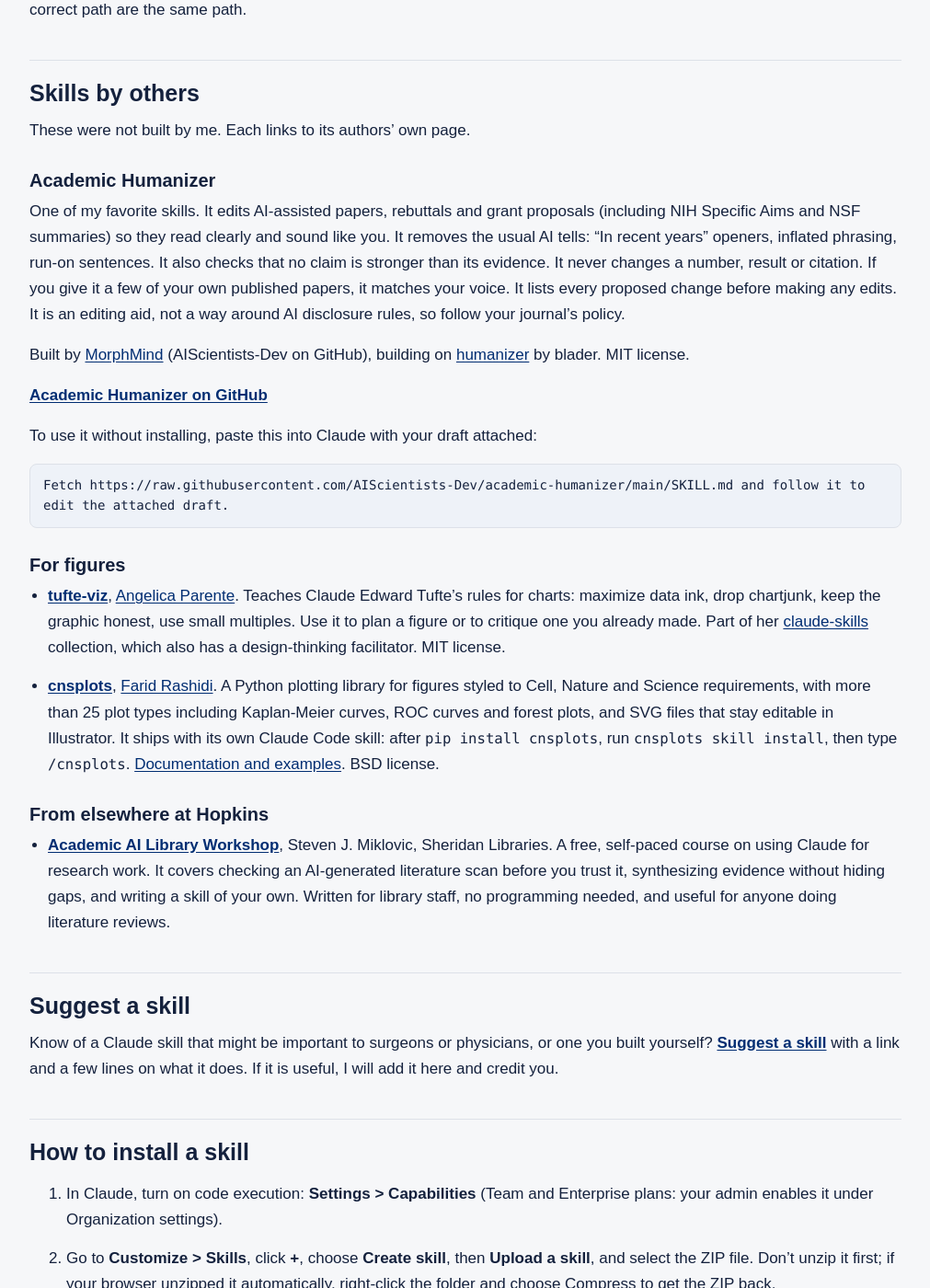
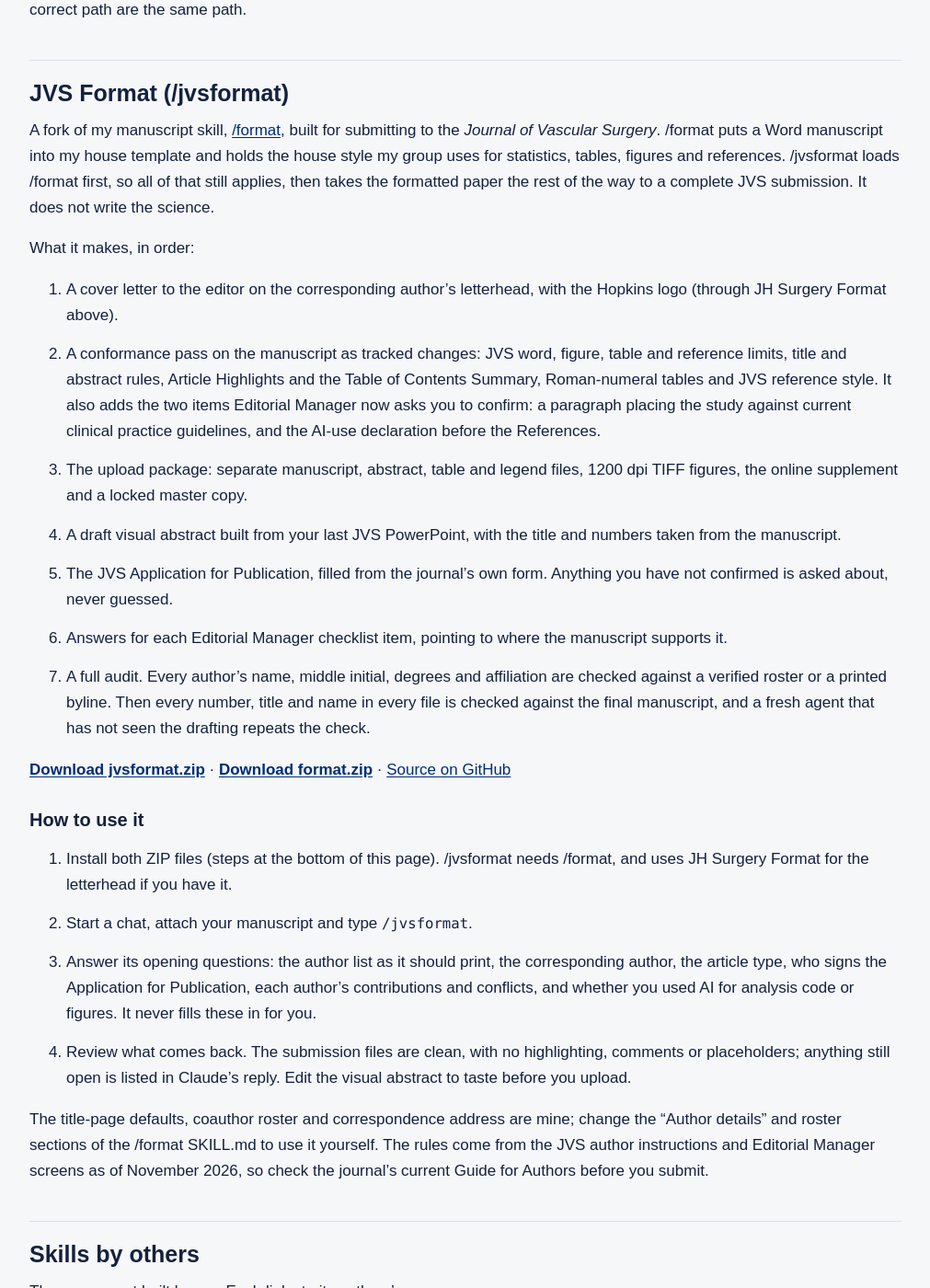
Before and after one commit to davidstonko/ai-surgery, a Jekyll site: the page built from docs/skills/index.md, in a window 1280 px wide and 1400 px high, scrolled down 1793 px. Shown: the whole window at 92% size, without its empty margins (134-1145 px from the left). Built offline with Jekyll 4.4.1, drawn with Linux system fonts in a browser that asks for light colours.

Commit message:
Skills page: add /jvsformat (#1)
* Skills page: add /jvsformat, the JVS fork of /format

Co-Authored-By: Claude Opus 5.5 <noreply@anthropic.com>
Claude-Session: https://claude.ai/code/session_01BDrKAK8ZvpJoCMMVrBVPk6

* Skills page: submission files carry no highlighting

Co-Authored-By: Claude Opus 5.5 <noreply@anthropic.com>
Claude-Session: https://claude.ai/code/session_01BDrKAK8ZvpJoCMMVrBVPk6

---------

Co-authored-by: Claude Opus 5.5 <noreply@anthropic.com>

```diff
--- a/docs/skills/index.md
+++ b/docs/skills/index.md
@@ -51,6 +51,31 @@ Each prompt works with or without the skill installed (on the free plan, do step
 
 An installed skill costs one line of context until you call it, and because its text is identical every session it is served from the model's prompt cache instead of being reprocessed. House colors, slide geometry, logo rules and per-format structures are already worked out, so drafts converge in one or two turns instead of a long revision cycle. Attaching an old deck as a style example costs 10 to 100 times more tokens every time. And because the brand standards are built in, the lazy path and the correct path are the same path.
 
+## JVS Format (/jvsformat)
+
+A fork of my manuscript skill, [/format](https://github.com/davidstonko/stonko-format), built for submitting to the *Journal of Vascular Surgery*. /format puts a Word manuscript into my house template and holds the house style my group uses for statistics, tables, figures and references. /jvsformat loads /format first, so all of that still applies, then takes the formatted paper the rest of the way to a complete JVS submission. It does not write the science.
+
+What it makes, in order:
+
+1. A cover letter to the editor on the corresponding author's letterhead, with the Hopkins logo (through JH Surgery Format above).
+2. A conformance pass on the manuscript as tracked changes: JVS word, figure, table and reference limits, title and abstract rules, Article Highlights and the Table of Contents Summary, Roman-numeral tables and JVS reference style. It also adds the two items Editorial Manager now asks you to confirm: a paragraph placing the study against current clinical practice guidelines, and the AI-use declaration before the References.
+3. The upload package: separate manuscript, abstract, table and legend files, 1200 dpi TIFF figures, the online supplement and a locked master copy.
+4. A draft visual abstract built from your last JVS PowerPoint, with the title and numbers taken from the manuscript.
+5. The JVS Application for Publication, filled from the journal's own form. Anything you have not confirmed is asked about, never guessed.
+6. Answers for each Editorial Manager checklist item, pointing to where the manuscript supports it.
+7. A full audit. Every author's name, middle initial, degrees and affiliation are checked against a verified roster or a printed byline. Then every number, title and name in every file is checked against the final manuscript, and a fresh agent that has not seen the drafting repeats the check.
+
+**[Download jvsformat.zip](https://github.com/davidstonko/stonko-format/raw/main/jvsformat.zip)** &middot; **[Download format.zip](https://github.com/davidstonko/stonko-format/raw/main/format.zip)** &middot; [Source on GitHub](https://github.com/davidstonko/stonko-format)
+
+### How to use it
+
+1. Install both ZIP files (steps at the bottom of this page). /jvsformat needs /format, and uses JH Surgery Format for the letterhead if you have it.
+2. Start a chat, attach your manuscript and type `/jvsformat`.
+3. Answer its opening questions: the author list as it should print, the corresponding author, the article type, who signs the Application for Publication, each author's contributions and conflicts, and whether you used AI for analysis code or figures. It never fills these in for you.
+4. Review what comes back. The submission files are clean, with no highlighting, comments or placeholders; anything still open is listed in Claude's reply. Edit the visual abstract to taste before you upload.
+
+The title-page defaults, coauthor roster and correspondence address are mine; change the "Author details" and roster sections of the /format SKILL.md to use it yourself. The rules come from the JVS author instructions and Editorial Manager screens as of November 2026, so check the journal's current Guide for Authors before you submit.
+
 ## Skills by others
 
 These were not built by me. Each links to its authors' own page.
```
